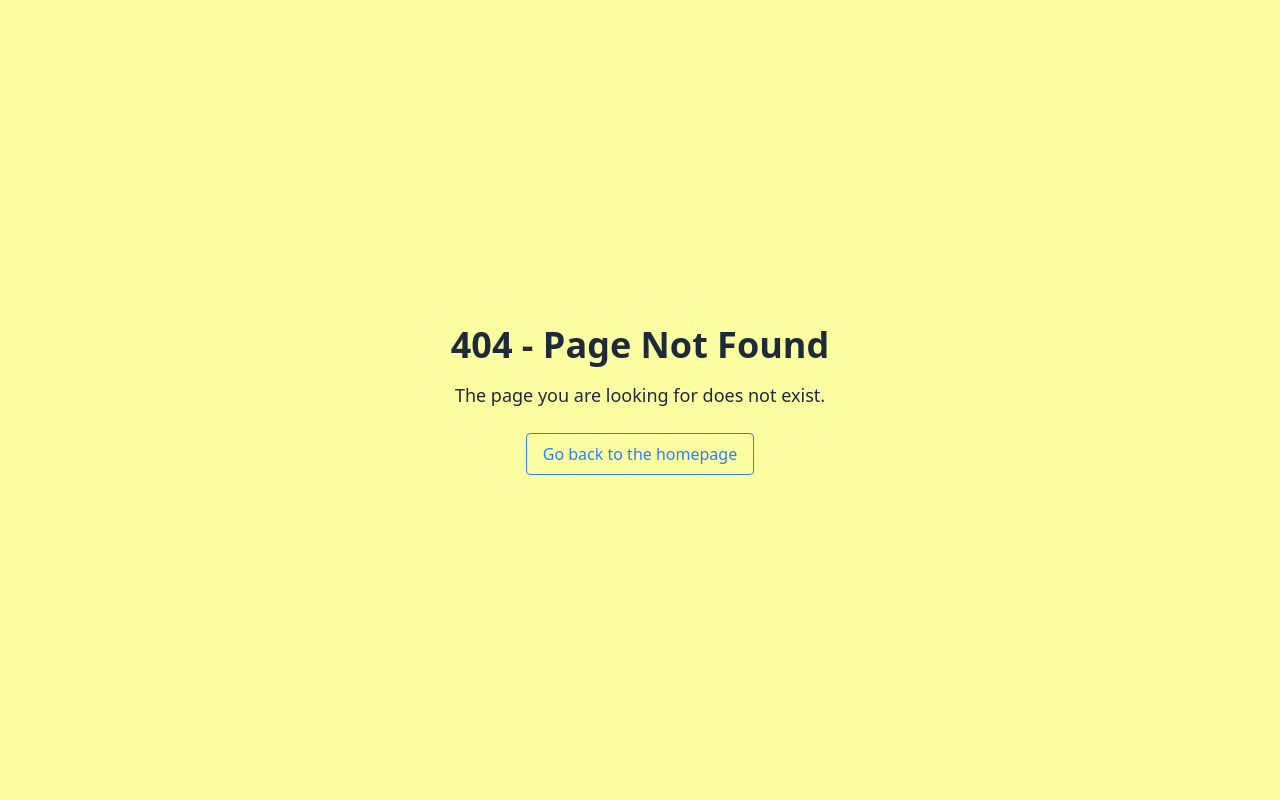
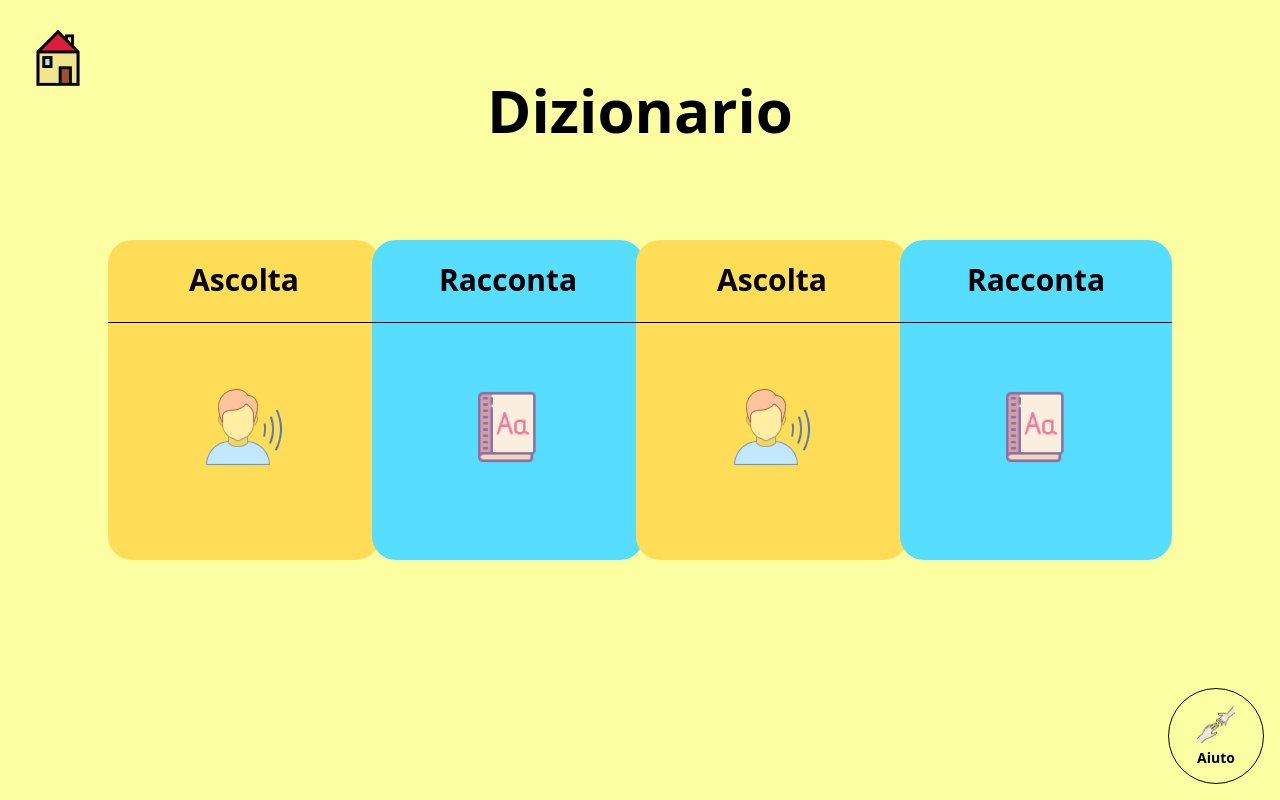
Before and after one commit to k0m1d3v/CAA-Communication, a Vue app: page /dizionario in a window 1280 px wide. Before the commit this address had no page. Built offline with nearby package versions, Linux system fonts and the light colour scheme.

Commit message:
added dizionarioPage, giochiPage, parliamoPage, backHome Component

```diff
--- /dev/null
+++ b/src/components/backHome.vue
@@ -0,0 +1,20 @@
+<template>
+  <button
+    @click="goHome"
+    class="fixed top-5 left-5 z-50 p-2 flex items-center justify-center cursor-pointer hover:scale-110 transition-transform duration-300"
+    aria-label="Go to Home"
+  >
+    <img src="@/assets/icons/homeIcon.png" alt="Home Icon" class="w-15 h-15" />
+  </button>
+</template>
+
+<script lang="ts">
+export default {
+  name: 'BackHome',
+  methods: {
+    goHome() {
+      this.$router.push('/home')
+    },
+  },
+}
+</script>
--- a/src/components/pageTitle.vue
+++ b/src/components/pageTitle.vue
@@ -1,6 +1,6 @@
 <template>
-  <div class="page-title">
-    <h1>{{ title }}</h1>
+  <div class="text-center mt-5">
+    <h1 class="text-6xl font-bold text-black cursor-default">{{ title }}</h1>
   </div>
 </template>
 
@@ -15,16 +15,3 @@ export default {
   },
 }
 </script>
-
-<style scoped>
-.page-title {
-  text-align: center;
-  margin-top: 20px;
-}
-
-h1 {
-  font-size: 4rem;
-  font-weight: bold;
-  color: #000000;
-}
-</style>
--- a/src/router/index.ts
+++ b/src/router/index.ts
@@ -1,10 +1,18 @@
 import { createRouter, createWebHistory } from 'vue-router'
 
+// Pre login pages
 import LandingPage from '../views/preLogIn/LandingPage.vue'
 import RegistrationPage from '@/views/preLogIn/RegistrationPage.vue'
 import LoginPage from '@/views/preLogIn/LoginPage.vue'
+
+// Generic pages
 import NotFoundPage from '../views/generic/NotFoundPage.vue'
-import HomePage from '../views/postLogin/HomePage.vue'
+
+// Post login pages
+import HomePage from '../views/postLogin/HomePage.vue' // Home page
+import ParliamoPage from '../views/postLogin/childPages/parliamoPage.vue'
+import DizionarioPage from '../views/postLogin/childPages/dizionarioPage.vue'
+import GiochiPage from '../views/postLogin/childPages/giochiPage.vue'
 
 const router = createRouter({
   history: createWebHistory(import.meta.env.BASE_URL),
@@ -34,6 +42,21 @@ const router = createRouter({
       name: 'HomePage',
       component: HomePage,
     },
+    {
+      path: '/parliamo',
+      name: 'Parliamo',
+      component: ParliamoPage,
+    },
+    {
+      path: '/dizionario',
+      name: 'Dizionario',
+      component: DizionarioPage,
+    },
+    {
+      path: '/giochi',
+      name: 'Giochi',
+      component: GiochiPage,
+    },
   ],
 })
 
--- /dev/null
+++ b/src/views/postLogin/childPages/dizionarioPage.vue
@@ -0,0 +1,42 @@
+<script setup lang="ts">
+import { useRouter } from 'vue-router'
+import { ref, onMounted } from 'vue'
+import PageTitle from '@/components/pageTitle.vue'
+import NavigationCard from '@/components/navigationCard.vue'
+import HelpNavigator from '@/components/helpNavigator.vue'
+import BackHome from '@/components/backHome.vue'
+
+const isLoggedIn = ref(true)
+const router = useRouter()
+
+onMounted(() => {
+  if (!isLoggedIn.value) {
+    router.push('/login')
+  }
+})
+
+const cards = [
+  { text: 'Ascolta', icon: 'parliamoIcon.png', route: '/parliamo', color: '#ffdd57' },
+  { text: 'Racconta', icon: 'dizionarioIcon.png', route: '/parliamo', color: '#57ddff' },
+  { text: 'Ascolta', icon: 'parliamoIcon.png', route: '/parliamo', color: '#ffdd57' },
+  { text: 'Racconta', icon: 'dizionarioIcon.png', route: '/parliamo', color: '#57ddff' },
+]
+</script>
+
+<template>
+  <BackHome />
+  <div class="w-full text-center mt-20">
+    <PageTitle title="Dizionario" />
+  </div>
+  <div class="flex flex-wrap justify-center items-end gap-6 mt-25 mb-20">
+    <NavigationCard
+      v-for="(item, index) in cards"
+      :key="index"
+      :text="item.text"
+      :icon="item.icon"
+      :route="item.route"
+      :color="item.color"
+    />
+  </div>
+  <HelpNavigator />
+</template>
--- /dev/null
+++ b/src/views/postLogin/childPages/giochiPage.vue
@@ -0,0 +1,40 @@
+<script setup lang="ts">
+import { useRouter } from 'vue-router'
+import { ref, onMounted } from 'vue'
+import PageTitle from '@/components/pageTitle.vue'
+import NavigationCard from '@/components/navigationCard.vue'
+import HelpNavigator from '@/components/helpNavigator.vue'
+import BackHome from '@/components/backHome.vue'
+
+const isLoggedIn = ref(true)
+const router = useRouter()
+
+onMounted(() => {
+  if (!isLoggedIn.value) {
+    router.push('/login')
+  }
+})
+
+const cards = [
+  { text: 'Ascolta', icon: 'parliamoIcon.png', route: '/parliamo', color: '#ffdd57' },
+  { text: 'Racconta', icon: 'dizionarioIcon.png', route: '/parliamo', color: '#57ddff' },
+]
+</script>
+
+<template>
+  <BackHome />
+  <div class="w-full text-center mt-20">
+    <PageTitle title="Giochi" />
+  </div>
+  <div class="flex flex-wrap justify-center items-end gap-6 mt-25 mb-20">
+    <NavigationCard
+      v-for="(item, index) in cards"
+      :key="index"
+      :text="item.text"
+      :icon="item.icon"
+      :route="item.route"
+      :color="item.color"
+    />
+  </div>
+  <HelpNavigator />
+</template>
--- /dev/null
+++ b/src/views/postLogin/childPages/parliamoPage.vue
@@ -0,0 +1,40 @@
+<script setup lang="ts">
+import { useRouter } from 'vue-router'
+import { ref, onMounted } from 'vue'
+import PageTitle from '@/components/pageTitle.vue'
+import NavigationCard from '@/components/navigationCard.vue'
+import HelpNavigator from '@/components/helpNavigator.vue'
+import BackHome from '@/components/backHome.vue'
+
+const isLoggedIn = ref(true)
+const router = useRouter()
+
+onMounted(() => {
+  if (!isLoggedIn.value) {
+    router.push('/login')
+  }
+})
+
+const cards = [
+  { text: 'Ascolta', icon: 'parliamoIcon.png', route: '/parliamo', color: '#ffdd57' },
+  { text: 'Racconta', icon: 'dizionarioIcon.png', route: '/parliamo', color: '#57ddff' },
+]
+</script>
+
+<template>
+  <BackHome />
+  <div class="w-full text-center mt-20">
+    <PageTitle title="Parliamo" />
+  </div>
+  <div class="flex flex-wrap justify-center items-end gap-6 mt-25 mb-20">
+    <NavigationCard
+      v-for="(item, index) in cards"
+      :key="index"
+      :text="item.text"
+      :icon="item.icon"
+      :route="item.route"
+      :color="item.color"
+    />
+  </div>
+  <HelpNavigator />
+</template>
```
Also changed, not shown: src/assets/icons/homeIcon.png (added), 1 other file (tests, documents, lock files or other folders).
